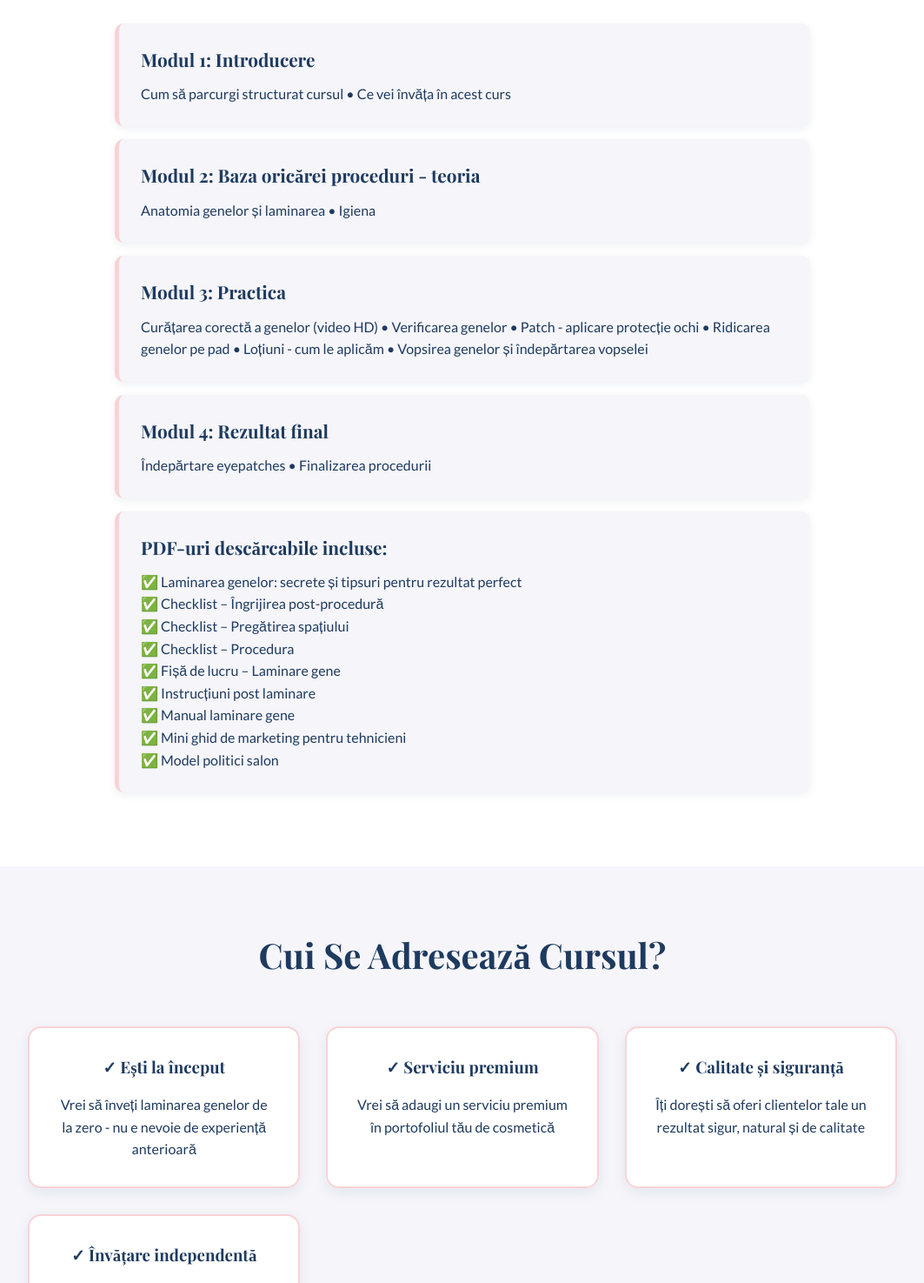
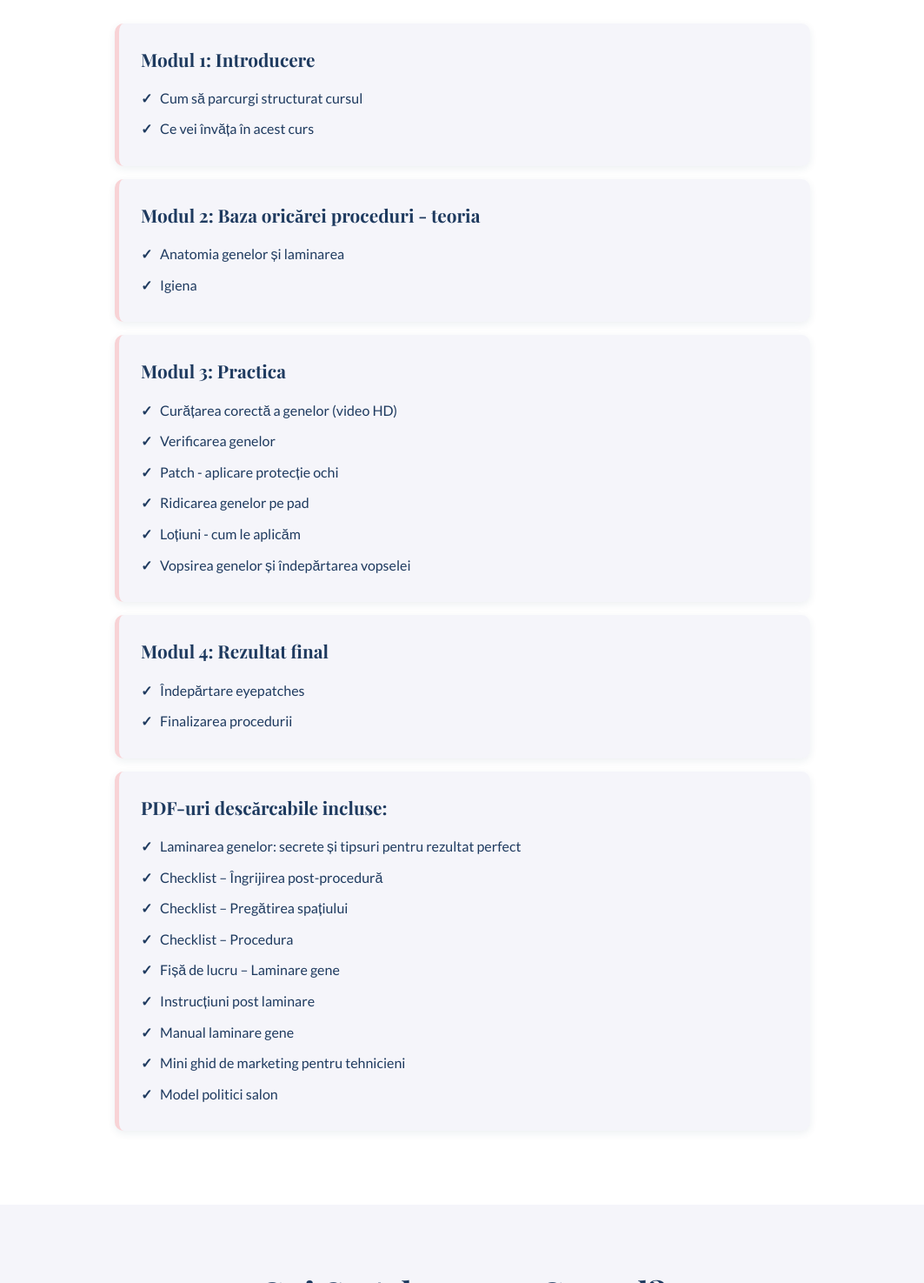
Before and after one commit to dum8monica-lgtm/curs-laminare-gene-online, a plain HTML site: page index.html in a window 1280 px wide. Shown: the part 4780-6255 px from the top of the page at 87% size, without its empty margins (108-1171 px from the left). Drawn offline with nearby package versions, Linux system fonts and the light colour scheme.

Commit message:
Refactor course modules into list format

```diff
--- a/index.html
+++ b/index.html
@@ -169,6 +169,9 @@
         }
         .module h3 { font-size: 1.3em; }
         .module p { margin-top: 10px; }
+        .module-items { list-style: none; margin-top: 10px; }
+        .module-items li { position: relative; padding: 5px 0 5px 22px; }
+        .module-items li:before { content: "✓"; position: absolute; left: 0; color: #1E3A5F; font-weight: bold; }
 
         .target-grid { display: grid; grid-template-columns: repeat(auto-fit, minmax(260px, 1fr)); gap: 30px; max-width: 1000px; margin: 0 auto; }
         .target-card {
@@ -390,31 +393,49 @@
             <div class="modules-list">
                 <div class="module">
                     <h3>Modul 1: Introducere</h3>
-                    <p>Cum să parcurgi structurat cursul • Ce vei învăța în acest curs</p>
+                    <ul class="module-items">
+                        <li>Cum să parcurgi structurat cursul</li>
+                        <li>Ce vei învăța în acest curs</li>
+                    </ul>
                 </div>
                 <div class="module">
                     <h3>Modul 2: Baza oricărei proceduri - teoria</h3>
-                    <p>Anatomia genelor și laminarea • Igiena</p>
+                    <ul class="module-items">
+                        <li>Anatomia genelor și laminarea</li>
+                        <li>Igiena</li>
+                    </ul>
                 </div>
                 <div class="module">
                     <h3>Modul 3: Practica</h3>
-                    <p>Curățarea corectă a genelor (video HD) • Verificarea genelor • Patch - aplicare protecție ochi • Ridicarea genelor pe pad • Loțiuni - cum le aplicăm • Vopsirea genelor și îndepărtarea vopselei</p>
+                    <ul class="module-items">
+                        <li>Curățarea corectă a genelor (video HD)</li>
+                        <li>Verificarea genelor</li>
+                        <li>Patch - aplicare protecție ochi</li>
+                        <li>Ridicarea genelor pe pad</li>
+                        <li>Loțiuni - cum le aplicăm</li>
+                        <li>Vopsirea genelor și îndepărtarea vopselei</li>
+                    </ul>
                 </div>
                 <div class="module">
                     <h3>Modul 4: Rezultat final</h3>
-                    <p>Îndepărtare eyepatches • Finalizarea procedurii</p>
+                    <ul class="module-items">
+                        <li>Îndepărtare eyepatches</li>
+                        <li>Finalizarea procedurii</li>
+                    </ul>
                 </div>
                 <div class="module">
                     <h3>PDF-uri descărcabile incluse:</h3>
-                    <p>✅ Laminarea genelor: secrete și tipsuri pentru rezultat perfect<br>
-                    ✅ Checklist – Îngrijirea post-procedură<br>
-                    ✅ Checklist – Pregătirea spațiului<br>
-                    ✅ Checklist – Procedura<br>
-                    ✅ Fișă de lucru – Laminare gene<br>
-                    ✅ Instrucțiuni post laminare<br>
-                    ✅ Manual laminare gene<br>
-                    ✅ Mini ghid de marketing pentru tehnicieni<br>
-                    ✅ Model politici salon</p>
+                    <ul class="module-items">
+                        <li>Laminarea genelor: secrete și tipsuri pentru rezultat perfect</li>
+                        <li>Checklist – Îngrijirea post-procedură</li>
+                        <li>Checklist – Pregătirea spațiului</li>
+                        <li>Checklist – Procedura</li>
+                        <li>Fișă de lucru – Laminare gene</li>
+                        <li>Instrucțiuni post laminare</li>
+                        <li>Manual laminare gene</li>
+                        <li>Mini ghid de marketing pentru tehnicieni</li>
+                        <li>Model politici salon</li>
+                    </ul>
                 </div>
             </div>
         </div>
```
